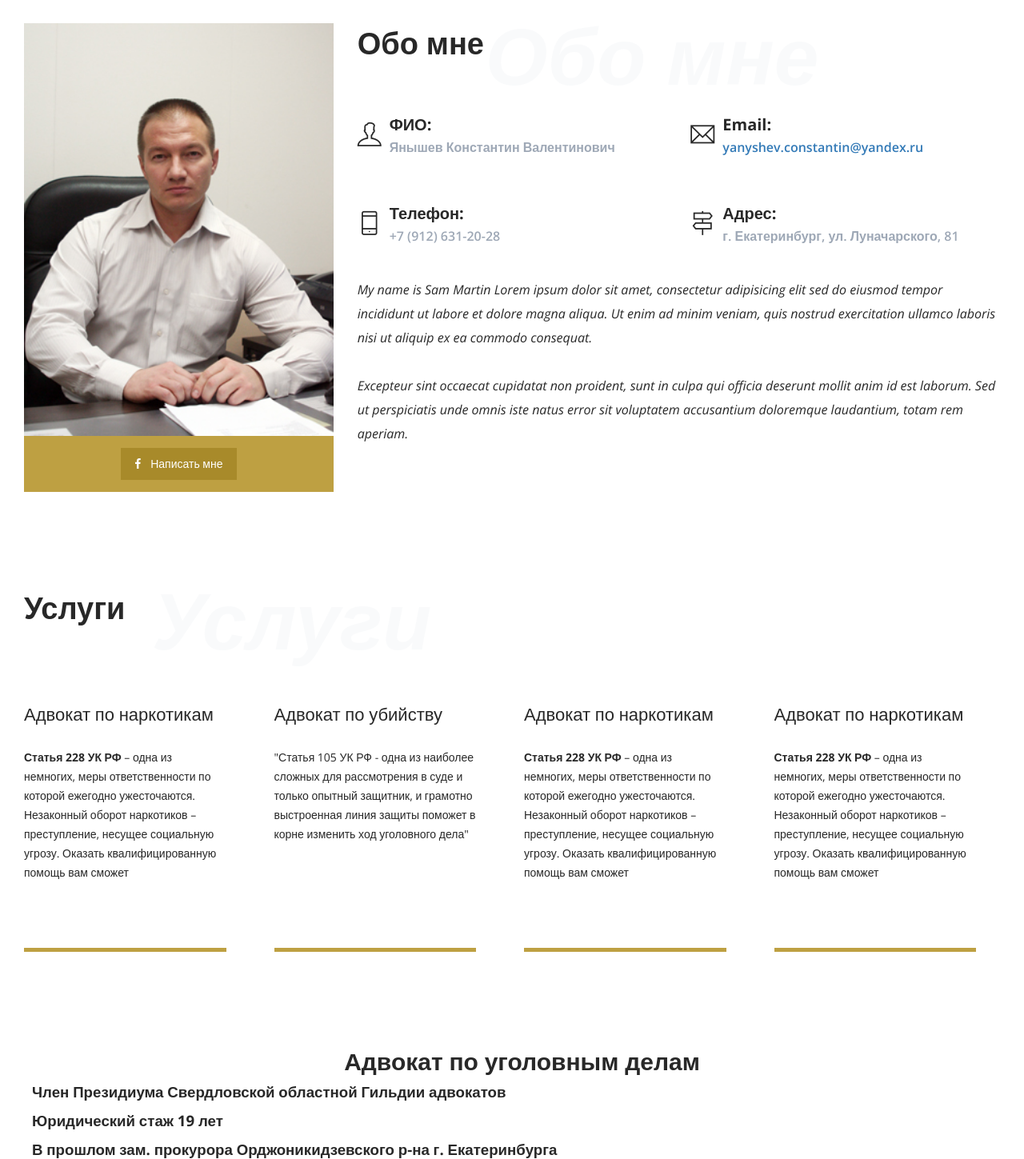
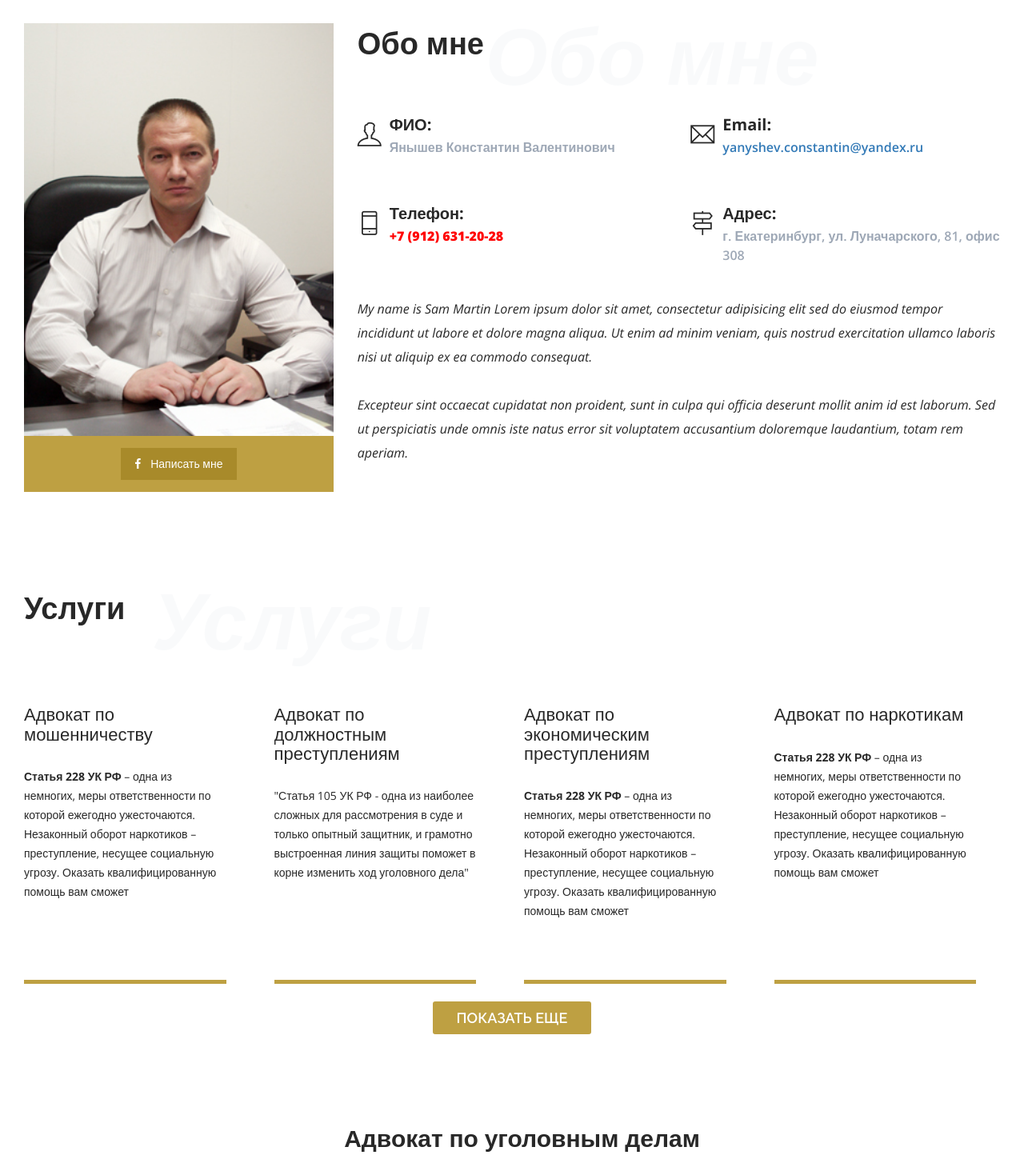
Before and after one commit to PRakulaStudio/Yanyshev, a PHP site: page / in a window 1280 px wide. Shown: the part 881-2330 px from the top of the page at 80% size. Run offline with PHP 8.4, Linux system fonts and the light colour scheme.

Commit message:
Правки 18.12.2017

```diff
--- a/css/responsive.css
+++ b/css/responsive.css
@@ -22,8 +22,8 @@
 .contact .social ul li a { padding-right: 20px; }
 .slidebar-share ul li a { padding: 0 5px; }
 .navbar-default .navbar-brand {
- font-size: 13px;
- padding: 16px 0;
+ font-size: 17px;
+ padding: 20px 0;
 }
 
 
@@ -105,8 +105,9 @@
 .author-details .author-avtar { display: block; }
 .author-details .author-name { padding-left: 0px; }
 .navbar-default .navbar-brand {
- font-size: 11px;
+ font-size: 12px;
  line-height: 18px;
+ padding: 20px 0;
 }
 
 .footer .left p {
--- a/css/style.css
+++ b/css/style.css
@@ -250,6 +250,19 @@ button.button-small:hover { background: #bea042; }
 .navbar-nav>li>.dropdown-menu li a { padding-left: 15px; }
 .nav .open>a, .nav .open>a:focus, .nav .open>a:hover { border-color: #bea042; }
 
+
+.navbar-nav li > ul.dropdown-menu {
+    max-height: 445px;
+    overflow-y:scroll;
+}
+
+li.dropdown:hover > ul.dropdown-menu{
+    display:block;
+}
+
+
+
+
  #menu.sticky { position: fixed; top: 0; left: 0px; right: 0px; padding: 0 50px; z-index: 9999; width: 100%; background: #282828  ;  }
  #menu.sticky .navbar-nav > li > a  { padding: 38px 17px; }
  #menu.sticky .navbar-brand > img { height: 40px; }
@@ -339,7 +352,8 @@ margin-left: -17px; line-height: 50px; }
 /*************************
           service
 *************************/
-.service-block { position: relative; overflow: hidden; margin-right: 30px; min-height: 330px;}
+.service-block { position: relative; overflow: hidden; margin-right: 30px;    min-height: 370px;
+    max-height: 370px;}
 .service-block span { font-size: 50px; color: #a1aab6; display: block; margin-bottom: 30px; }
 .service-block h2 { font-weight: 500; margin-bottom: 30px }
 .service-block p { margin-bottom: 60px; overflow: hidden; max-height: 164px;  color: #282828;}
@@ -348,6 +362,10 @@ margin-left: -17px; line-height: 50px; }
 .service-block .contact-button a span { font-size: 16px; display: inline-block; margin-bottom: 0px; color: #fff; line-height: 100px; padding: 0px 20px; transition: all 0.9s ease-in-out;   -webkit-transition: all 0.9s ease-in-out; -o-transition: all 0.9s ease-in-out; -moz-transition: all 0.9s ease-in-out; -ms-transition: all 0.9s ease-in-out; }
 .service-block:hover .contact-button { height: 40px; }
 .service-block:hover .contact-button a span { line-height: 40px; }
+
+.button-large.more{
+    text-align: center;
+}
 
 /*************************
           Resume
--- a/index.html
+++ b/index.html
@@ -75,7 +75,7 @@
                   </ul>
               </li>
               <li class="dropdown">
-                  <a href="#" data-toggle="dropdown" class="dropdown-toggle">Услуги</a>
+                  <a href="#" data-toggle="dropdown" class="dropdown-hover">Услуги</a>
                   <ul class="dropdown-menu">
                       <li><a href="blog-single.html">Адвокат по наркотикам</a></li>
                       <li><a href="blog-single.html">Адвокат по убийству</a></li>
@@ -233,7 +233,7 @@
    	 	 			</div>
    	 	 			<div class="contact-info">
    	 	 				<h4>Телефон:</h4>
-                        <p>+7 (912) 631-20-28</p>
+                        <p style="color: #FF0000; font-weight: 800;">+7 (912) 631-20-28</p>
    	 	 			</div>
    	 	 		</div>
    	 	 	</div>
@@ -244,7 +244,7 @@
                      </div>
                      <div class="contact-info">
                          <h4>Адрес: </h4>
-                         <p>г. Екатеринбург, ул. Луначарского, 81</p>
+                         <p>г. Екатеринбург, ул. Луначарского, 81, офис 308</p>
                      </div>
                  </div>
              </div>
@@ -287,9 +287,70 @@
 	</div>
    </div>
    <div class="row" data-container="service_blocks">
+       <div class="service-block-wrapper">
            <div class="col-lg-3 col-md-6 col-sm-6">
                <div class="service-block">
+                   <h2>Адвокат по мошенничеству</h2>
+                   <p><strong>Статья 228 УК РФ</strong> – одна из немногих, меры ответственности по которой ежегодно
+                       ужесточаются. Незаконный оборот наркотиков – преступление, несущее социальную угрозу. Оказать
+                       квалифицированную помощь вам сможет профессиональный <strong>уголовный адвокат по наркотикам в
+                           Екатеринбурге</strong>.</p>
+                   <div class="contact-button">
+                       <a class="clearfix" href="index.html#"> <span class="pull-left">Подробнее...</span> <span
+                               class="ti-arrow-circle-right pull-right"></span></a>
+                   </div>
+               </div>
+           </div>
+           <div class="col-lg-3 col-md-6 col-sm-6">
+               <div class="service-block">
+                   <h2>Адвокат по должностным преступлениям</h2>
+                   <p>"Статья 105 УК РФ - одна из наиболее сложных для рассмотрения в суде и только опытный защитник, и
+                       грамотно выстроенная линия защиты поможет в корне изменить ход уголовного дела"</p>
+                   <div class="contact-button">
+                       <a class="clearfix" href="index.html#"> <span class="pull-left">Подробнее...</span> <span
+                               class="ti-arrow-circle-right pull-right"></span></a>
+                   </div>
+               </div>
+           </div>
+           <div class="col-lg-3 col-md-6 col-sm-6">
+               <div class="service-block">
+
+                   <h2>Адвокат по экономическим преступлениям</h2>
+                   <p><strong>Статья 228 УК РФ</strong> – одна из немногих, меры ответственности по которой ежегодно
+                       ужесточаются. Незаконный оборот наркотиков – преступление, несущее социальную угрозу. Оказать
+                       квалифицированную помощь вам сможет профессиональный <strong>уголовный адвокат по наркотикам в
+                           Екатеринбурге</strong>.</p>
+                   <div class="contact-button">
+                       <a class="clearfix" href="index.html#"> <span class="pull-left">Подробнее...</span> <span
+                               class="ti-arrow-circle-right pull-right"></span></a>
+                   </div>
+               </div>
+           </div>
+           <div class="col-lg-3 col-md-6 col-sm-6">
+               <div class="service-block">
+
                    <h2>Адвокат по наркотикам</h2>
+                   <p><strong>Статья 228 УК РФ</strong> – одна из немногих, меры ответственности по которой ежегодно
+                       ужесточаются. Незаконный оборот наркотиков – преступление, несущее социальную угрозу. Оказать
+                       квалифицированную помощь вам сможет профессиональный <strong>уголовный адвокат по наркотикам в
+                           Екатеринбурге</strong>.</p>
+                   <div class="contact-button">
+                       <a class="clearfix" href="index.html#"> <span class="pull-left">Подробнее...</span> <span
+                               class="ti-arrow-circle-right pull-right"></span></a>
+                   </div>
+               </div>
+           </div>
+           <div class="col-lg-12 col-md-12 col-sm-12">
+               <div class="button-large more">
+                   <a href="#">Показать еще</a>
+               </div>
+           </div>
+
+       </div>
+        <div class="service-block-wrapper" style="display:none">
+           <div class="col-lg-3 col-md-6 col-sm-6">
+               <div class="service-block">
+                   <h2>Налоговый адвокат</h2>
                    <p><strong>Статья 228 УК РФ</strong> – одна из немногих, меры ответственности по которой ежегодно ужесточаются. Незаконный оборот наркотиков – преступление, несущее социальную угрозу. Оказать квалифицированную помощь вам сможет профессиональный <strong>уголовный адвокат по наркотикам в Екатеринбурге</strong>.</p>
                    <div class="contact-button">
                        <a class="clearfix" href="index.html#"> <span class="pull-left">Подробнее...</span> <span class="ti-arrow-circle-right pull-right"></span></a>
@@ -298,17 +359,7 @@
            </div>
            <div class="col-lg-3 col-md-6 col-sm-6">
                <div class="service-block">
-      <h2>Адвокат по убийству</h2>
-      <p>"Статья 105 УК РФ - одна из наиболее сложных для рассмотрения в суде и только опытный защитник, и грамотно выстроенная линия защиты поможет в корне изменить ход уголовного дела"</p>
-      <div class="contact-button">
-        <a class="clearfix" href="index.html#"> <span class="pull-left">Подробнее...</span> <span class="ti-arrow-circle-right pull-right"></span></a>
-       </div>
-     </div>
-    </div>
-       <div class="col-lg-3 col-md-6 col-sm-6">
-           <div class="service-block">
-
-               <h2>Адвокат по наркотикам</h2>
+                   <h2>Апелляция</h2>
                    <p><strong>Статья 228 УК РФ</strong> – одна из немногих, меры ответственности по которой ежегодно ужесточаются. Незаконный оборот наркотиков – преступление, несущее социальную угрозу. Оказать квалифицированную помощь вам сможет профессиональный <strong>уголовный адвокат по наркотикам в Екатеринбурге</strong>.</p>
                    <div class="contact-button">
                        <a class="clearfix" href="index.html#"> <span class="pull-left">Подробнее...</span> <span class="ti-arrow-circle-right pull-right"></span></a>
@@ -318,13 +369,28 @@
            <div class="col-lg-3 col-md-6 col-sm-6">
                <div class="service-block">
 
-               <h2>Адвокат по наркотикам</h2>
+                   <h2>Кассация</h2>
                    <p><strong>Статья 228 УК РФ</strong> – одна из немногих, меры ответственности по которой ежегодно ужесточаются. Незаконный оборот наркотиков – преступление, несущее социальную угрозу. Оказать квалифицированную помощь вам сможет профессиональный <strong>уголовный адвокат по наркотикам в Екатеринбурге</strong>.</p>
                    <div class="contact-button">
                        <a class="clearfix" href="index.html#"> <span class="pull-left">Подробнее...</span> <span class="ti-arrow-circle-right pull-right"></span></a>
                    </div>
                </div>
            </div>
+           <div class="col-lg-3 col-md-6 col-sm-6">
+               <div class="service-block">
+
+                   <h2>Адвокат по УДО</h2>
+                   <p><strong>Статья 228 УК РФ</strong> – одна из немногих, меры ответственности по которой ежегодно ужесточаются. Незаконный оборот наркотиков – преступление, несущее социальную угрозу. Оказать квалифицированную помощь вам сможет профессиональный <strong>уголовный адвокат по наркотикам в Екатеринбурге</strong>.</p>
+                   <div class="contact-button">
+                       <a class="clearfix" href="index.html#"> <span class="pull-left">Подробнее...</span> <span class="ti-arrow-circle-right pull-right"></span></a>
+                   </div>
+               </div>
+           </div>
+        </div>
+
+
+
+
 
    </div>
  </div>
```
Also changed, not shown: blog-single.html (+8 -0 lines), js/custom.js (+9 -1 lines). Lines whose indentation alone changed are shown as unchanged.
